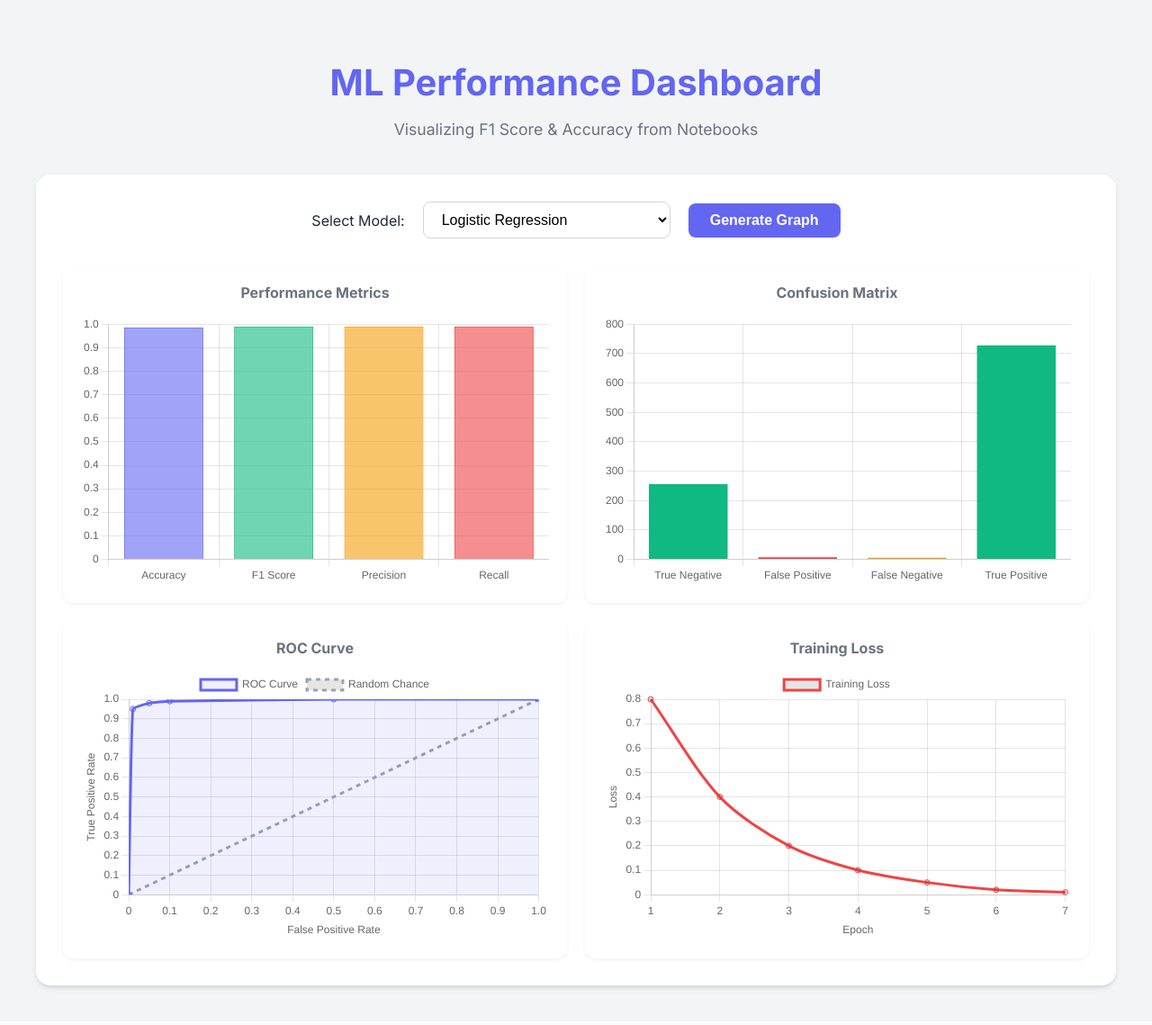
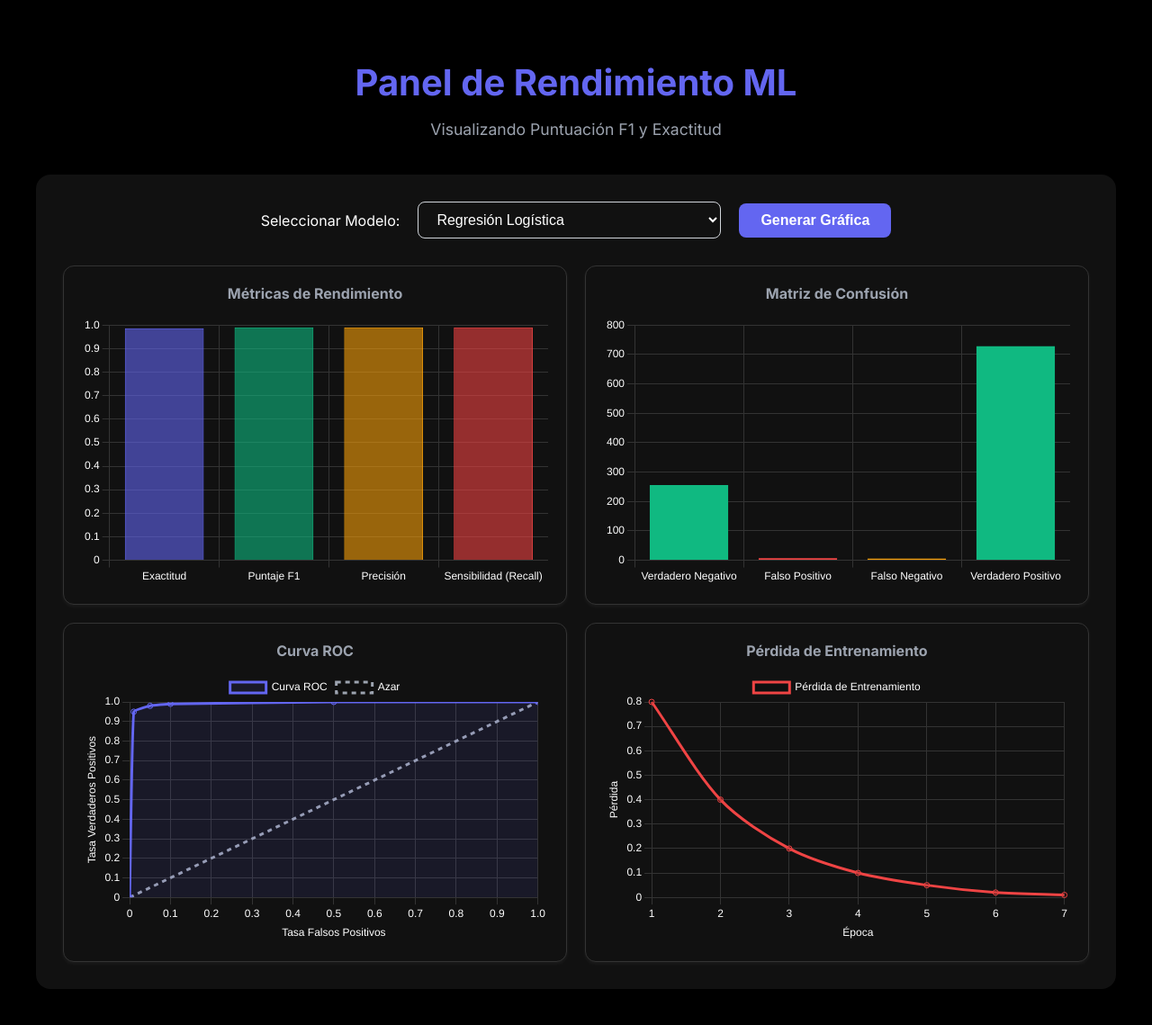
Before and after one commit to LUIGUI55/SimulacionEXam, a Django app: page / in a window 1280 px wide. Shown: the whole page at 90% size. Before the commit the page ends 1100 px from the top, so only its background shows below. Run offline with Django 5.2, Linux system fonts and the light colour scheme.

Commit message:
Translate to Spanish and Apply Dark Mode

```diff
--- a/ml_dashboard/analyzer/static/analyzer/script.js
+++ b/ml_dashboard/analyzer/static/analyzer/script.js
@@ -8,13 +8,17 @@ document.addEventListener('DOMContentLoaded', () => {
     let metricsChart, confusionChart, rocChart, lossChart;
     const generateBtn = document.getElementById('generateBtn');
 
+    // Global Defaults for Dark Mode
+    Chart.defaults.color = '#ffffff';
+    Chart.defaults.borderColor = '#333333';
+
     // --- 1. Metrics Bar Chart ---
     metricsChart = new Chart(metricsCtx, {
         type: 'bar',
         data: {
-            labels: ['Accuracy', 'F1 Score', 'Precision', 'Recall'],
+            labels: ['Exactitud', 'Puntaje F1', 'Precisión', 'Sensibilidad (Recall)'],
             datasets: [{
-                label: 'Value',
+                label: 'Valor',
                 data: [0, 0, 0, 0],
                 backgroundColor: ['rgba(99, 102, 241, 0.6)', 'rgba(16, 185, 129, 0.6)', 'rgba(245, 158, 11, 0.6)', 'rgba(239, 68, 68, 0.6)'],
                 borderColor: ['rgba(99, 102, 241, 1)', 'rgba(16, 185, 129, 1)', 'rgba(245, 158, 11, 1)', 'rgba(239, 68, 68, 1)'],
@@ -29,14 +33,13 @@ document.addEventListener('DOMContentLoaded', () => {
         }
     });
 
-    // --- 2. Confusion Matrix (Using Bar Chart trick for visual simulation or Heatmap if plugin avail, but standard bar for simplicity here) ---
-    // Actually, a simple way to visualize 2x2 without plugins is a stacked bar or just 4 bars labeled TN, FP, FN, TP
+    // --- 2. Confusion Matrix ---
     confusionChart = new Chart(confusionCtx, {
         type: 'bar',
         data: {
-            labels: ['True Negative', 'False Positive', 'False Negative', 'True Positive'],
+            labels: ['Verdadero Negativo', 'Falso Positivo', 'Falso Negativo', 'Verdadero Positivo'],
             datasets: [{
-                label: 'Count',
+                label: 'Cantidad',
                 data: [0, 0, 0, 0],
                 backgroundColor: ['#10b981', '#ef4444', '#f59e0b', '#10b981']
             }]
@@ -54,14 +57,14 @@ document.addEventListener('DOMContentLoaded', () => {
         data: {
             labels: [], // FPR values
             datasets: [{
-                label: 'ROC Curve',
+                label: 'Curva ROC',
                 data: [], // TPR values
                 borderColor: '#6366f1',
                 tension: 0.1,
                 fill: true,
                 backgroundColor: 'rgba(99, 102, 241, 0.1)'
             }, {
-                label: 'Random Chance',
+                label: 'Azar',
                 data: [0, 1],
                 borderColor: '#9ca3af',
                 borderDash: [5, 5],
@@ -70,8 +73,8 @@ document.addEventListener('DOMContentLoaded', () => {
         },
         options: {
             scales: {
-                x: { type: 'linear', position: 'bottom', title: { display: true, text: 'False Positive Rate' }, min: 0, max: 1 },
-                y: { title: { display: true, text: 'True Positive Rate' }, min: 0, max: 1 }
+                x: { type: 'linear', position: 'bottom', title: { display: true, text: 'Tasa Falsos Positivos' }, min: 0, max: 1 },
+                y: { title: { display: true, text: 'Tasa Verdaderos Positivos' }, min: 0, max: 1 }
             },
             responsive: true,
             maintainAspectRatio: false
@@ -84,7 +87,7 @@ document.addEventListener('DOMContentLoaded', () => {
         data: {
             labels: [], // Epochs
             datasets: [{
-                label: 'Training Loss',
+                label: 'Pérdida de Entrenamiento',
                 data: [],
                 borderColor: '#ef4444',
                 tension: 0.3
@@ -92,8 +95,8 @@ document.addEventListener('DOMContentLoaded', () => {
         },
         options: {
             scales: {
-                x: { title: { display: true, text: 'Epoch' } },
-                y: { title: { display: true, text: 'Loss' }, beginAtZero: true }
+                x: { title: { display: true, text: 'Época' } },
+                y: { title: { display: true, text: 'Pérdida' }, beginAtZero: true }
             },
             responsive: true,
             maintainAspectRatio: false
--- a/ml_dashboard/analyzer/static/analyzer/style.css
+++ b/ml_dashboard/analyzer/static/analyzer/style.css
@@ -1,10 +1,10 @@
 :root {
     --primary-color: #6366f1;
     --primary-hover: #4f46e5;
-    --bg-color: #f3f4f6;
-    --card-bg: #ffffff;
-    --text-color: #1f2937;
-    --text-muted: #6b7280;
+    --bg-color: #000000;
+    --card-bg: #111111;
+    --text-color: #ffffff;
+    --text-muted: #9ca3af;
 }
 
 body {
@@ -67,7 +67,8 @@ select {
     font-size: 1rem;
     outline: none;
     cursor: pointer;
-    background-color: #fff;
+    background-color: var(--card-bg);
+    color: var(--text-color);
     min-width: 200px;
 }
 
@@ -99,10 +100,11 @@ button:hover {
 }
 
 .chart-card {
-    background: #fff;
+    background: var(--card-bg);
     padding: 20px;
     border-radius: 12px;
-    box-shadow: 0 2px 4px rgba(0, 0, 0, 0.05);
+    box-shadow: 0 2px 4px rgba(255, 255, 255, 0.05);
+    border: 1px solid #333;
 }
 
 .chart-card h3 {
--- a/ml_dashboard/analyzer/templates/analyzer/index.html
+++ b/ml_dashboard/analyzer/templates/analyzer/index.html
@@ -1,5 +1,6 @@
 <!DOCTYPE html>
-<html lang="en">
+<html lang="es">
+
 
 <head>
     <meta charset="UTF-8">
@@ -14,43 +15,43 @@
 <body>
     <div class="container">
         <header>
-            <h1>ML Performance Dashboard</h1>
-            <p>Visualizing F1 Score & Accuracy from Notebooks</p>
+            <h1>Panel de Rendimiento ML</h1>
+            <p>Visualizando Puntuación F1 y Exactitud</p>
         </header>
 
         <main>
             <div class="controls">
-                <label for="modelSelect">Select Model:</label>
+                <label for="modelSelect">Seleccionar Modelo:</label>
                 <div class="select-wrapper">
                     <select id="modelSelect">
-                        <option value="Logistic Regression">Logistic Regression</option>
-                        <option value="SVM">Support Vector Machine (SVM)</option>
+                        <option value="Logistic Regression">Regresión Logística</option>
+                        <option value="SVM">Máquina de Vectores de Soporte (SVM)</option>
                     </select>
                 </div>
-                <button id="generateBtn">Generate Graph</button>
+                <button id="generateBtn">Generar Gráfica</button>
             </div>
 
             <div class="dashboard-grid">
                 <div class="chart-card">
-                    <h3>Performance Metrics</h3>
+                    <h3>Métricas de Rendimiento</h3>
                     <div class="chart-container">
                         <canvas id="metricsChart"></canvas>
                     </div>
                 </div>
                 <div class="chart-card">
-                    <h3>Confusion Matrix</h3>
+                    <h3>Matriz de Confusión</h3>
                     <div class="chart-container">
                         <canvas id="confusionChart"></canvas>
                     </div>
                 </div>
                 <div class="chart-card">
-                    <h3>ROC Curve</h3>
+                    <h3>Curva ROC</h3>
                     <div class="chart-container">
                         <canvas id="rocChart"></canvas>
                     </div>
                 </div>
                 <div class="chart-card">
-                    <h3>Training Loss</h3>
+                    <h3>Pérdida de Entrenamiento</h3>
                     <div class="chart-container">
                         <canvas id="lossChart"></canvas>
                     </div>
```
